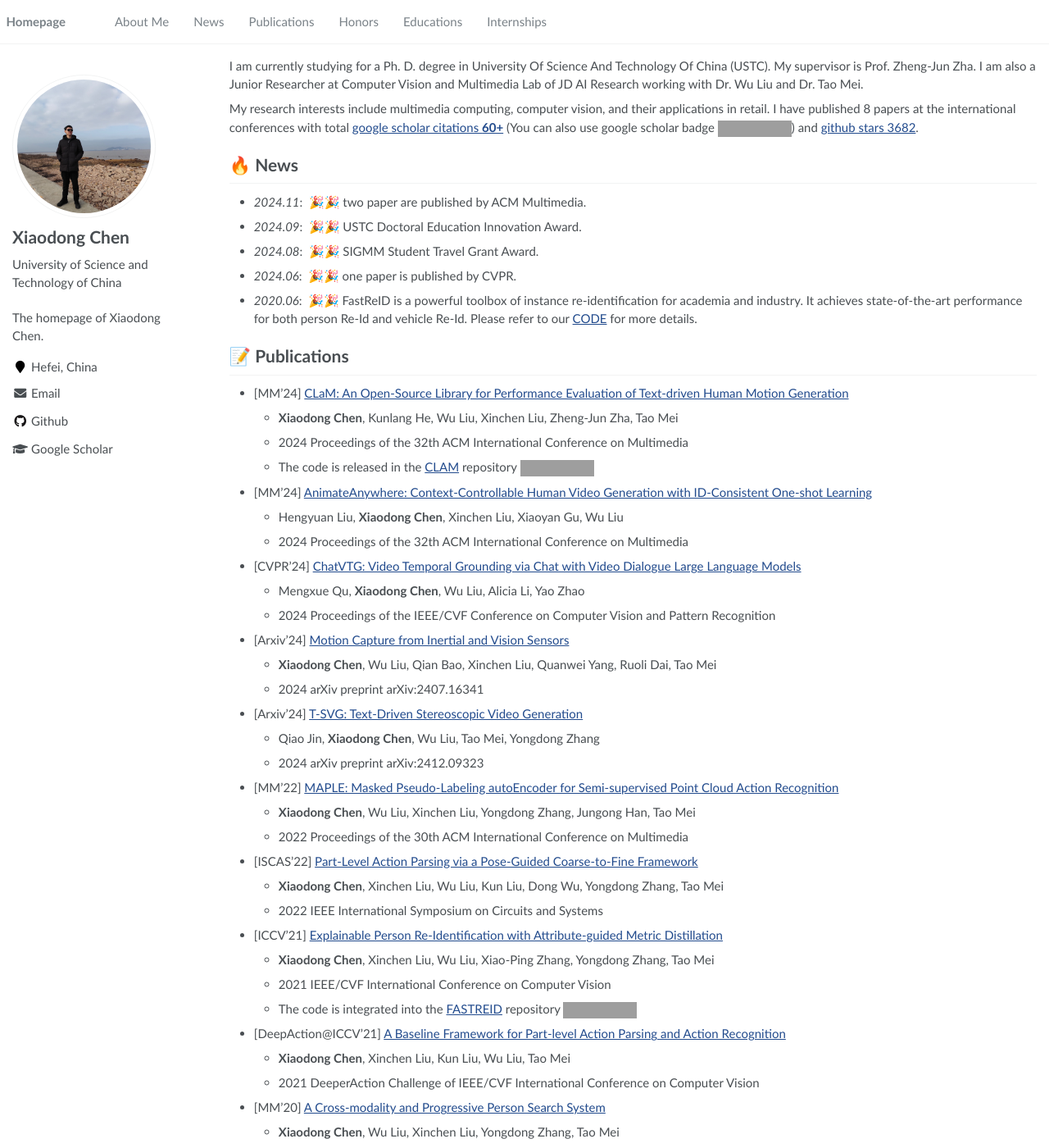
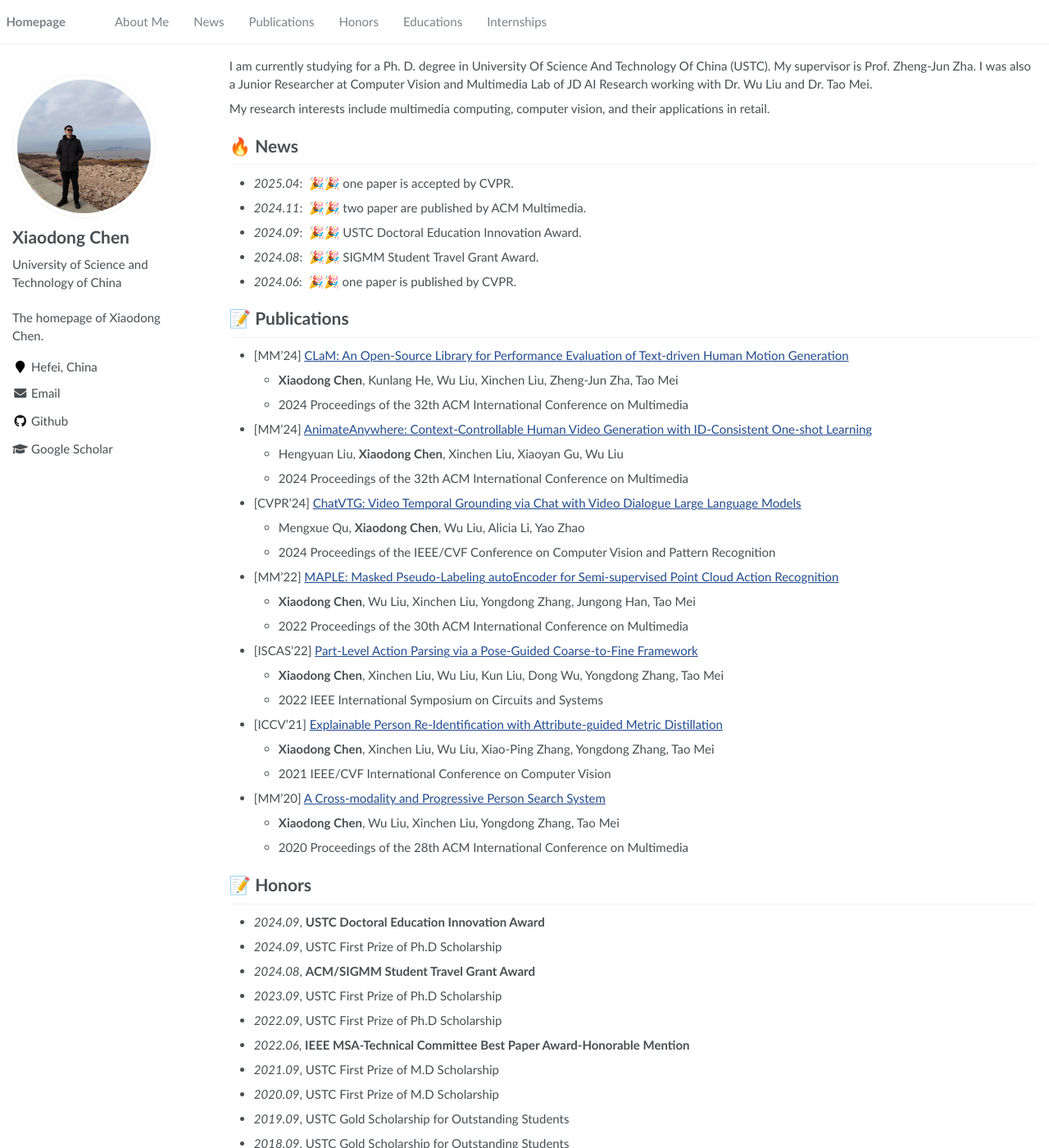
Before and after one commit to SheldongChen/SheldongChen.github.io, a Jekyll site: the page built from _pages/about.md, in a window 1280 px wide and 1400 px high. Shown: the whole window at 82% size. Built offline with Jekyll 4.4.1, drawn with Linux system fonts in a browser that asks for light colours; some of the changed text lies outside the part shown; grey boxes are pictures that could not be loaded.

Commit message:
Update about.md

```diff
--- a/_pages/about.md
+++ b/_pages/about.md
@@ -17,24 +17,23 @@
 
 <span class='anchor' id='about-me'></span>
 I am currently studying for a Ph. D. degree in University Of Science And Technology Of China (USTC). My supervisor is Prof. Zheng-Jun Zha.
-I am also a Junior Researcher at Computer Vision and Multimedia Lab of JD AI Research working with Dr. Wu Liu and Dr. Tao Mei.
+I was also a Junior Researcher at Computer Vision and Multimedia Lab of JD AI Research working with Dr. Wu Liu and Dr. Tao Mei.
 
-My research interests include multimedia computing, computer vision, and their applications in retail. I have published 8 papers at the international conferences with total <a href='https://scholar.google.com/citations?user=FZJ-fFYAAAAJ'>google scholar citations <strong><span id='total_cit'>60+</span></strong></a> (You can also use google scholar badge <a href='https://scholar.google.com/citations?user=FZJ-fFYAAAAJ'><img src="https://img.shields.io/endpoint?url={{ url | url_encode }}&logo=Google%20Scholar&labelColor=f6f6f6&color=9cf&style=flat&label=citations"></a>) and [github stars 3682](https://github.com/SheldongChen).
+My research interests include multimedia computing, computer vision, and their applications in retail.
 
 
 # 🔥 News
+- *2025.04*: &nbsp;🎉🎉 one paper is accepted by CVPR.
 - *2024.11*: &nbsp;🎉🎉 two paper are published by ACM Multimedia.
 - *2024.09*: &nbsp;🎉🎉 USTC Doctoral Education Innovation Award.
 - *2024.08*: &nbsp;🎉🎉 SIGMM Student Travel Grant Award.
 - *2024.06*: &nbsp;🎉🎉 one paper is published by CVPR.
-- *2020.06*: &nbsp;🎉🎉 FastReID is a powerful toolbox of instance re-identification for academia and industry. It achieves state-of-the-art performance for both person Re-Id and vehicle Re-Id. Please refer to our [CODE](https://github.com/JDAI-CV/fast-reid) for more details.
 
 # 📝 Publications
 
 - [MM'24] [CLaM: An Open-Source Library for Performance Evaluation of Text-driven Human Motion Generation](https://xiaodongchen.cn/paper/MM24_CLaM.pdf)
   - **Xiaodong Chen**, Kunlang He, Wu Liu, Xinchen Liu, Zheng-Jun Zha, Tao Mei
   - 2024 Proceedings of the 32th ACM International Conference on Multimedia
-  - The code is released in the [CLAM](https://github.com/SheldongChen/CLaM) repository ![](https://img.shields.io/github/stars/SheldongChen/CLaM?color=green&style=social)
 
 - [MM'24] [AnimateAnywhere: Context-Controllable Human Video Generation with ID-Consistent One-shot Learning](https://xiaodongchen.cn/paper/MM24_AnywhereAnyone.pdf)
   - Hengyuan Liu, **Xiaodong Chen**, Xinchen Liu, Xiaoyan Gu, Wu Liu
@@ -43,14 +42,6 @@
 - [CVPR'24] [ChatVTG: Video Temporal Grounding via Chat with Video Dialogue Large Language Models](https://xiaodongchen.cn/paper/CVPR24_ChatVTG_Video_Temporal_Grounding_via_Chat_with.pdf)
   - Mengxue Qu, **Xiaodong Chen**, Wu Liu, Alicia Li, Yao Zhao
   - 2024 Proceedings of the IEEE/CVF Conference on Computer Vision and Pattern Recognition
-
-- [Arxiv'24] [Motion Capture from Inertial and Vision Sensors](https://xiaodongchen.cn)
-  - **Xiaodong Chen**, Wu Liu, Qian Bao, Xinchen Liu, Quanwei Yang, Ruoli Dai, Tao Mei
-  - 2024 arXiv preprint arXiv:2407.16341
-
-- [Arxiv'24] [T-SVG: Text-Driven Stereoscopic Video Generation](https://xiaodongchen.cn)
-  - Qiao Jin, **Xiaodong Chen**, Wu Liu, Tao Mei, Yongdong Zhang
-  - 2024 arXiv preprint arXiv:2412.09323
 
 - [MM'22] [MAPLE: Masked Pseudo-Labeling autoEncoder for Semi-supervised Point Cloud Action Recognition](https://arxiv.org/pdf/2209.00407)
   - **Xiaodong Chen**, Wu Liu, Xinchen Liu, Yongdong Zhang, Jungong Han, Tao Mei
@@ -61,14 +52,8 @@
   - 2022 IEEE International Symposium on Circuits and Systems
 
 - [ICCV'21] [Explainable Person Re-Identification with Attribute-guided Metric Distillation](https://openaccess.thecvf.com/content/ICCV2021/papers/Chen_Explainable_Person_Re-Identification_With_Attribute-Guided_Metric_Distillation_ICCV_2021_paper.pdf)
-<!-- <span class='show_paper_citations' data='FZJ-fFYAAAAJ:u-x6o8ySG0sC'></span> -->
   - **Xiaodong Chen**, Xinchen Liu, Wu Liu, Xiao-Ping Zhang, Yongdong Zhang, Tao Mei
   - 2021 IEEE/CVF International Conference on Computer Vision
-  - The code is integrated into the [FASTREID](https://github.com/JDAI-CV/fast-reid) repository ![](https://img.shields.io/github/stars/JDAI-CV/fast-reid?color=green&style=social)
-
-- [DeepAction@ICCV'21] [A Baseline Framework for Part-level Action Parsing and Action Recognition](https://deeperaction.github.io/iccv21/report2/track3-top2.pdf)
-  - **Xiaodong Chen**, Xinchen Liu, Kun Liu, Wu Liu, Tao Mei
-  - 2021 DeeperAction Challenge of IEEE/CVF International Conference on Computer Vision
 
 - [MM'20] [A Cross-modality and Progressive Person Search System](http://xinchenliu.com/papers/2020_ACMMM_CPPS.pdf)
   - **Xiaodong Chen**, Wu Liu, Xinchen Liu, Yongdong Zhang, Tao Mei
@@ -80,23 +65,20 @@
 # 📝 Honors
 - *2024.09*, **USTC Doctoral Education Innovation Award**
 - *2024.09*, USTC First Prize of Ph.D Scholarship
-- *2024.08*, **SIGMM Student Travel Grant Award**
+- *2024.08*, **ACM/SIGMM Student Travel Grant Award**
 - *2023.09*, USTC First Prize of Ph.D Scholarship
-- *2023.02*, **National Scholarship**
 - *2022.09*, USTC First Prize of Ph.D Scholarship
 - *2022.06*, **IEEE MSA-Technical Committee Best Paper Award-Honorable Mention**
-- *2021.12*, **Hua Wei Scholarship**
 - *2021.09*, USTC First Prize of M.D Scholarship
-- *2021.09*, **First Runner-up in ICCV 2021 [DeeperAction](https://deeperaction.github.io/iccv21) Challenge - Kinetics-TPS Track**
 - *2020.09*, USTC First Prize of M.D Scholarship
 - *2019.09*, USTC Gold Scholarship for Outstanding Students
 - *2018.09*, USTC Gold Scholarship for Outstanding Students
 - *2017.09*, USTC Silver Scholarship for Outstanding Students
 
 # 💻 Internships
+- *2024.12 - Now*, Meituan, Research Intern, China.
 - *2021.04 - 2024.06*, JD.com, Research Intern, China.
 
 # 📖 Educations
 - *2020.09 - 2026.07 (now)*, Ph.D., Automation, University Of Science And Technology Of China.
-- *2018.02 - 2018.06*, Student-exchange Project of the [C9 League](https://en.wikipedia.org/wiki/C9_League), Electronic Science and technology, Zhejiang University.
 - *2016.09 - 2020.06*, Bachelor's degree, Electronic Science and technology, University Of Science And Technology Of China.
```
